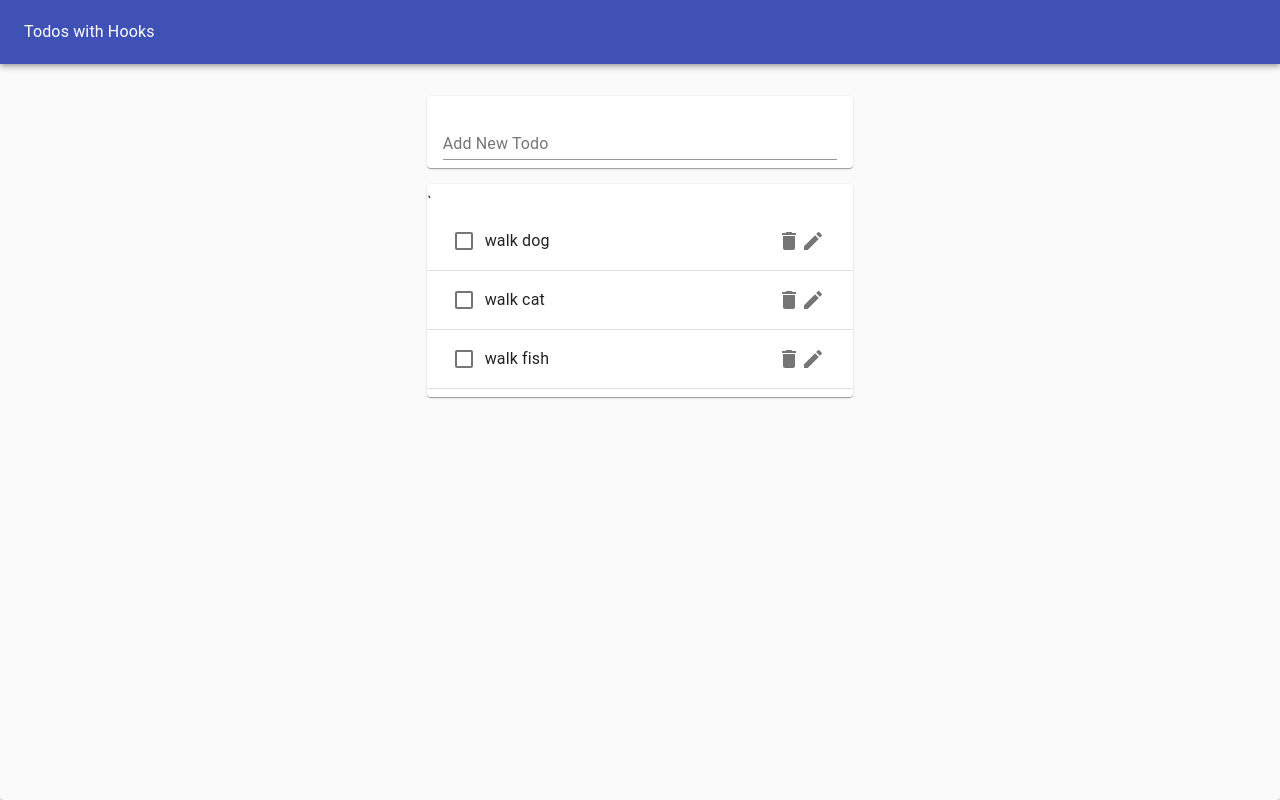
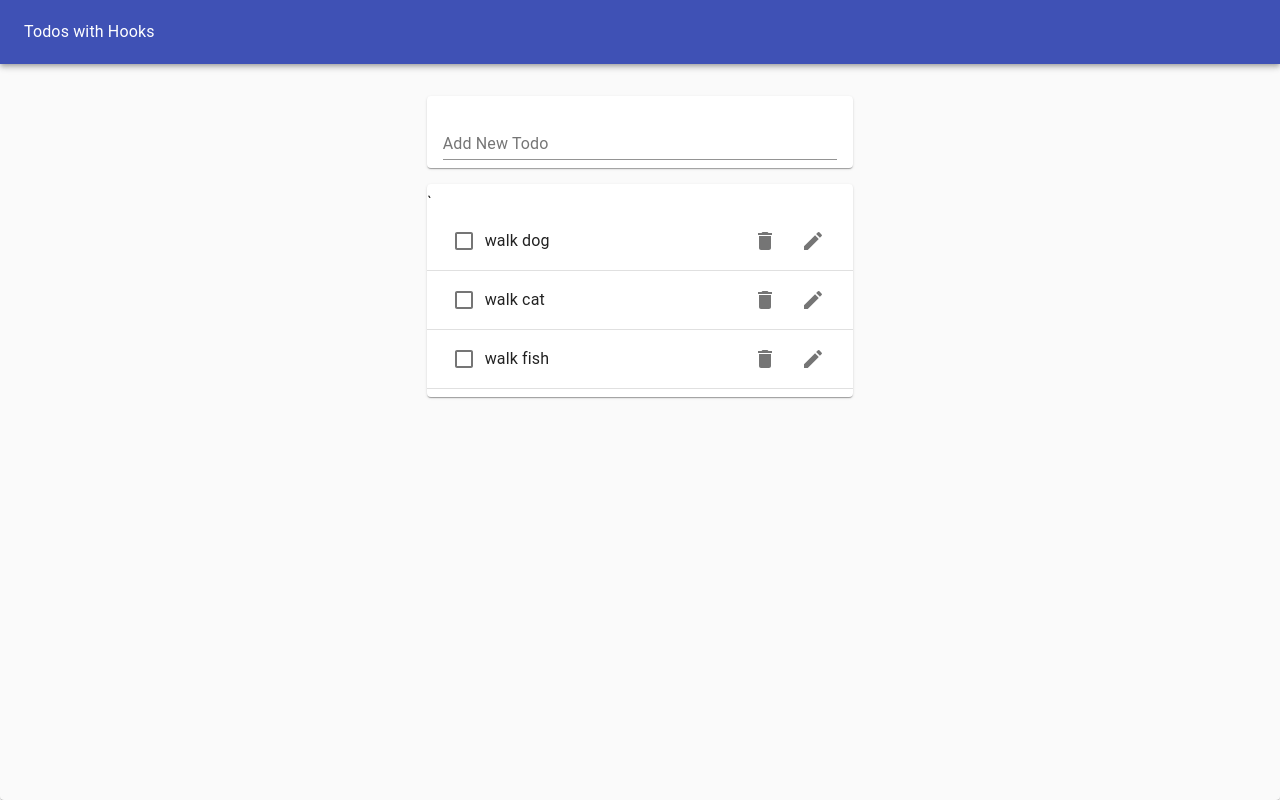
Before and after one commit to ghigbie/react-hooks-todo-list, a React (Create React App) app: page / in a window 1280 px wide. Built offline with nearby package versions, Linux system fonts and the light colour scheme.

Commit message:
Improve accessibility

```diff
--- a/src/TodoApp.js
+++ b/src/TodoApp.js
@@ -23,6 +23,7 @@ const appBarStyles = {
 const gridStyles = {
     marginTop: "1rem",
 }
+
 
 const TodoApp = () => {
     const fakeTodos = [
--- a/src/components/Todo.js
+++ b/src/components/Todo.js
@@ -15,13 +15,15 @@ const Todo = ({ task, completed}) => {
           <Checkbox tabIndex={-1} checked={completed} />
           <ListItemText>{task}</ListItemText>
           <ListItemSecondaryAction>
-                    <IconButton>
+            <IconButton aria-label='Delete'>
               <DeleteIcon />
+            </IconButton>
+            <IconButton aria-label='Edit'>
               <EditIcon />
             </IconButton>
           </ListItemSecondaryAction>
         </ListItem>
-            <Divider/>
+        <Divider />
       </>
     );
 }
```
Lines whose indentation alone changed are shown as unchanged.
